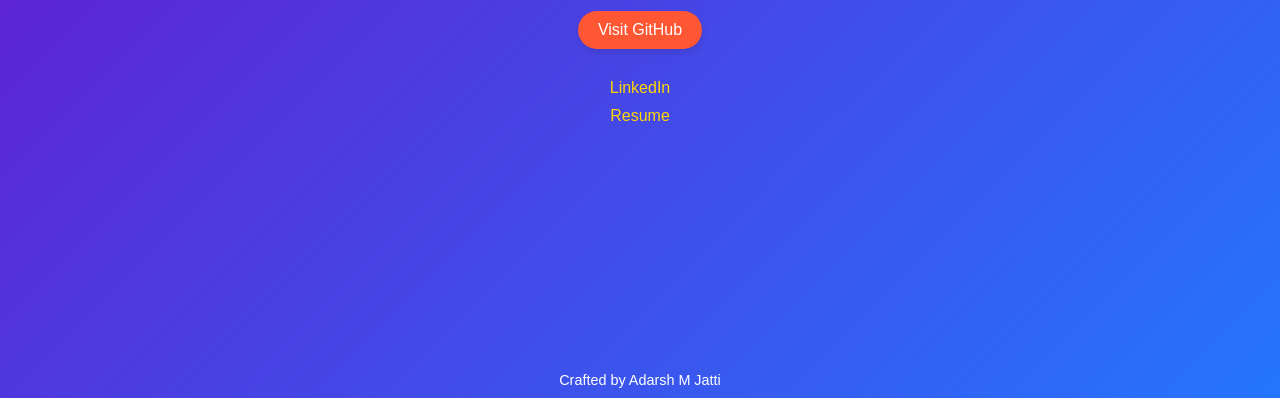
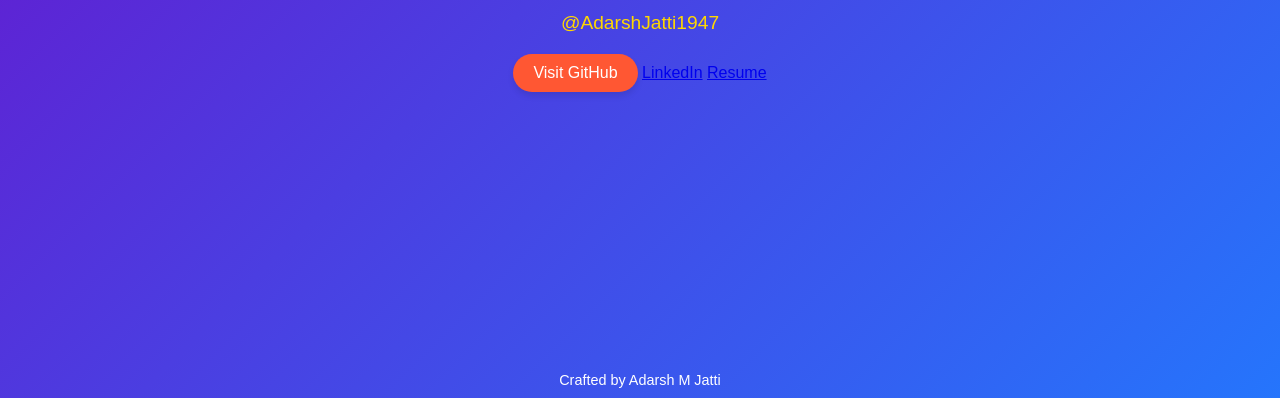
Before and after one commit to AdarshJatti1947/AdarshJatti1947.github.io, a plain HTML site: page index.html in a window 1280 px wide. Shown: the part 402-800 px from the top of the page. Drawn offline with Linux system fonts and the light colour scheme.

Commit message:
Update index.html

```diff
--- a/index.html
+++ b/index.html
@@ -96,12 +96,8 @@
     </header>
     <p class="username">@AdarshJatti1947</p>
     <a href="https://github.com/AdarshJatti1947" target="_blank" class="button">Visit GitHub</a>
-
-    <!-- Additional Links Section -->
-    <div class="links">
-      <a href="https://www.linkedin.com/in/adarsh-jatti-5b9333200/" target="_blank">LinkedIn</a>
-      <a href="https://drive.google.com/file/d/1RXa3cm5RDjHPy9uGIFHS2OiOJCP-hWjW/view?usp=sharing" target="_blank">Resume</a>
-    </div>
+    <a href="https://www.linkedin.com/in/adarsh-jatti-5b9333200/" target="_blank">LinkedIn</a>
+    <a href="https://drive.google.com/file/d/1RXa3cm5RDjHPy9uGIFHS2OiOJCP-hWjW/view?usp=sharing" target="_blank">Resume</a>
   </div>
   <footer>
     <p>Crafted by Adarsh M Jatti</p>
```
